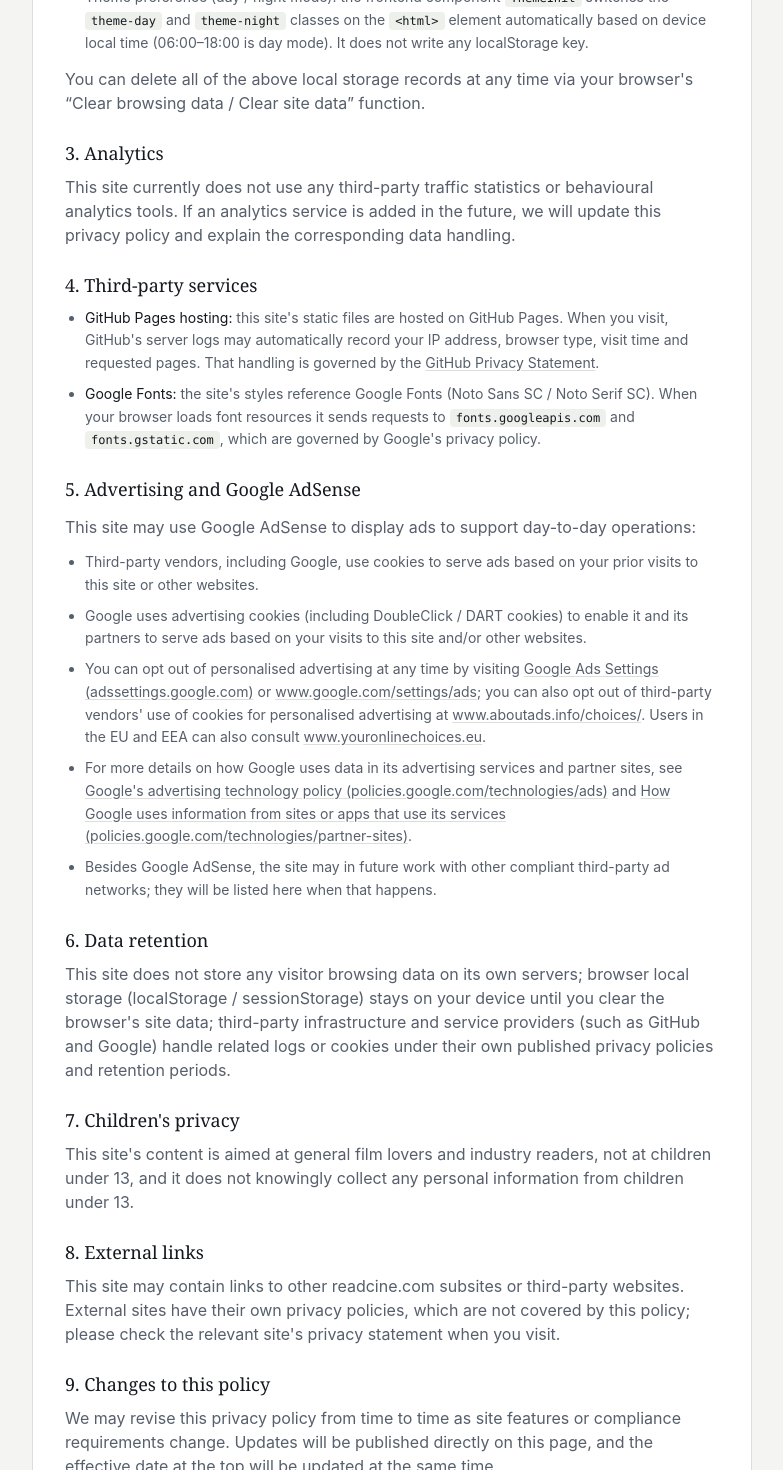
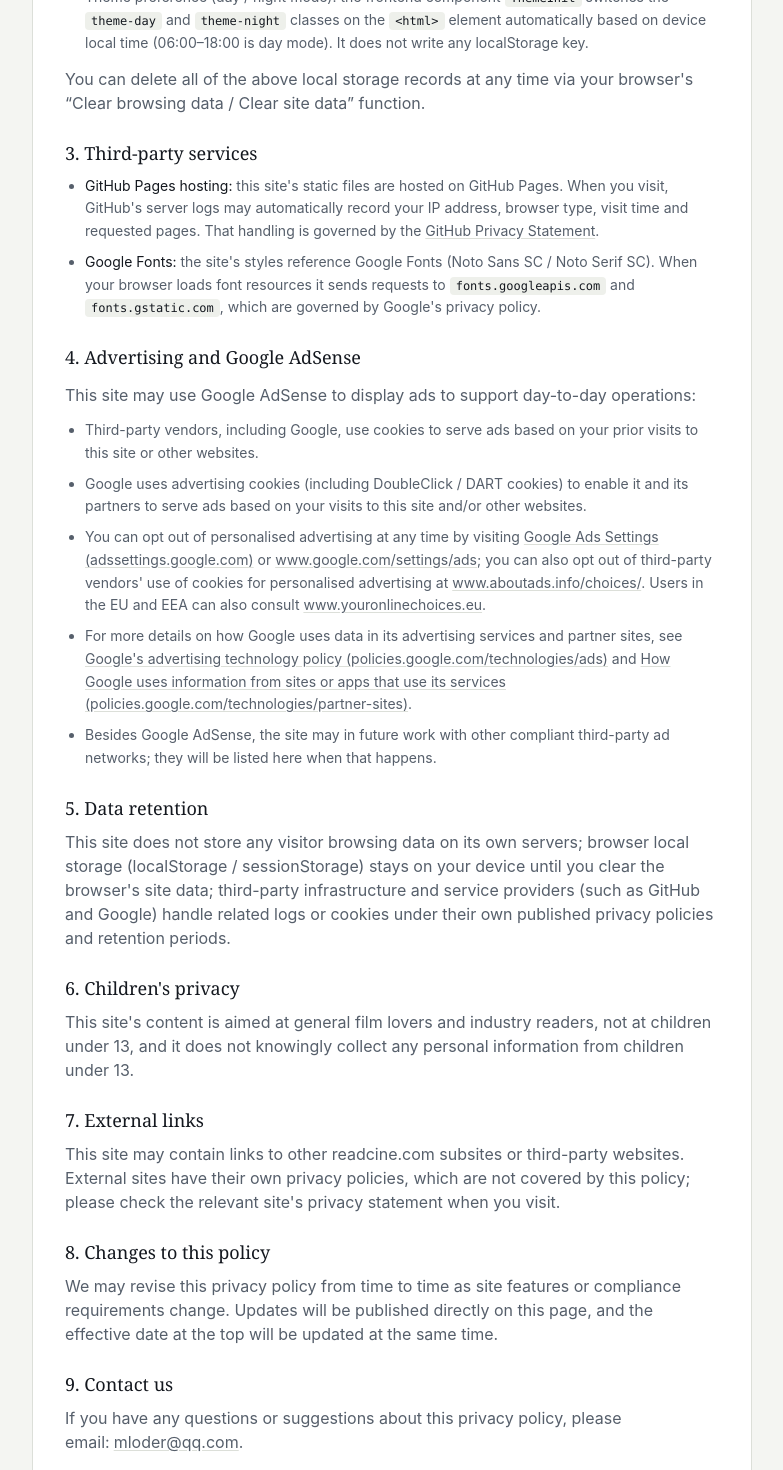
Before and after one commit to xmcter/movie-awards-site, a Next.js app: page /en/privacy in a window 1280 px wide. Shown: the part 1080-2550 px from the top of the page, without its empty margins (248-1031 px from the left). Built offline with nearby package versions, Linux system fonts and the light colour scheme.

Commit message:
fix(privacy): remove incorrect analytics claim (section 3) to match the Chinese page; renumber sections

```diff
--- a/src/app/en/privacy/page.tsx
+++ b/src/app/en/privacy/page.tsx
@@ -148,16 +148,7 @@ export default function PrivacyPageEn() {
         </div>
 
         <div className="space-y-2">
-          <h2 className="font-display text-lg text-cinema-text">3. Analytics</h2>
-          <p className="text-sm leading-relaxed text-cinema-muted sm:text-base">
-            This site currently does not use any third-party traffic statistics or behavioural
-            analytics tools. If an analytics service is added in the future, we will update this
-            privacy policy and explain the corresponding data handling.
-          </p>
-        </div>
-
-        <div className="space-y-2">
-          <h2 className="font-display text-lg text-cinema-text">4. Third-party services</h2>
+          <h2 className="font-display text-lg text-cinema-text">3. Third-party services</h2>
           <ul className="list-disc space-y-2 pl-5 text-sm leading-relaxed text-cinema-muted">
             <li>
               <span className="text-cinema-text">GitHub Pages hosting: </span>
@@ -192,7 +183,7 @@ export default function PrivacyPageEn() {
 
         <div className="space-y-3">
           <h2 className="font-display text-lg text-cinema-text">
-            5. Advertising and Google AdSense
+            4. Advertising and Google AdSense
           </h2>
           <p className="text-sm leading-relaxed text-cinema-muted sm:text-base">
             This site may use Google AdSense to display ads to support day-to-day operations:
@@ -271,7 +262,7 @@ export default function PrivacyPageEn() {
         </div>
 
         <div className="space-y-2">
-          <h2 className="font-display text-lg text-cinema-text">6. Data retention</h2>
+          <h2 className="font-display text-lg text-cinema-text">5. Data retention</h2>
           <p className="text-sm leading-relaxed text-cinema-muted sm:text-base">
             This site does not store any visitor browsing data on its own servers; browser local
             storage (localStorage / sessionStorage) stays on your device until you clear the
@@ -282,7 +273,7 @@ export default function PrivacyPageEn() {
         </div>
 
         <div className="space-y-2">
-          <h2 className="font-display text-lg text-cinema-text">7. Children&apos;s privacy</h2>
+          <h2 className="font-display text-lg text-cinema-text">6. Children&apos;s privacy</h2>
           <p className="text-sm leading-relaxed text-cinema-muted sm:text-base">
             This site&apos;s content is aimed at general film lovers and industry readers, not at
             children under 13, and it does not knowingly collect any personal information from
@@ -291,7 +282,7 @@ export default function PrivacyPageEn() {
         </div>
 
         <div className="space-y-2">
-          <h2 className="font-display text-lg text-cinema-text">8. External links</h2>
+          <h2 className="font-display text-lg text-cinema-text">7. External links</h2>
           <p className="text-sm leading-relaxed text-cinema-muted sm:text-base">
             This site may contain links to other readcine.com subsites or third-party websites.
             External sites have their own privacy policies, which are not covered by this policy;
@@ -300,7 +291,7 @@ export default function PrivacyPageEn() {
         </div>
 
         <div className="space-y-2">
-          <h2 className="font-display text-lg text-cinema-text">9. Changes to this policy</h2>
+          <h2 className="font-display text-lg text-cinema-text">8. Changes to this policy</h2>
           <p className="text-sm leading-relaxed text-cinema-muted sm:text-base">
             We may revise this privacy policy from time to time as site features or compliance
             requirements change. Updates will be published directly on this page, and the effective
@@ -309,7 +300,7 @@ export default function PrivacyPageEn() {
         </div>
 
         <div className="space-y-2">
-          <h2 className="font-display text-lg text-cinema-text">10. Contact us</h2>
+          <h2 className="font-display text-lg text-cinema-text">9. Contact us</h2>
           <p className="text-sm leading-relaxed text-cinema-muted sm:text-base">
             If you have any questions or suggestions about this privacy policy, please email:
             <a
```
